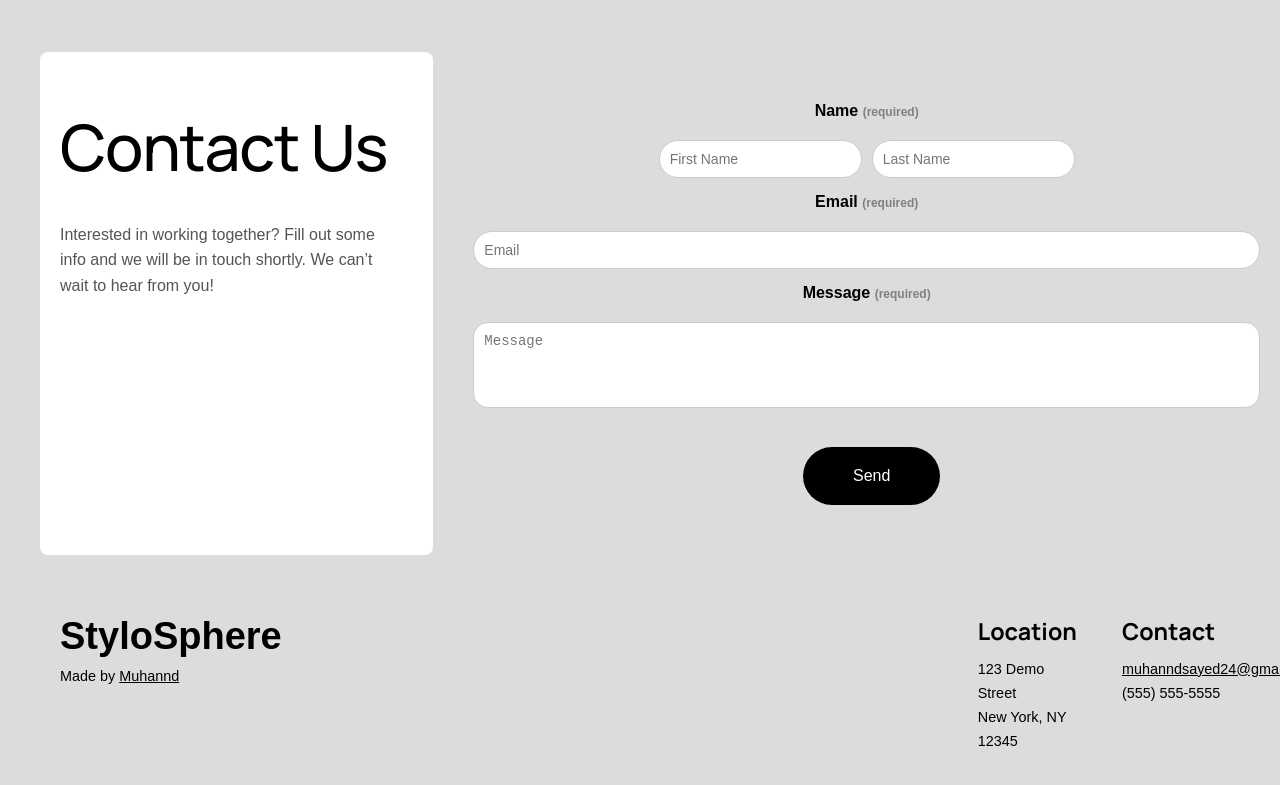
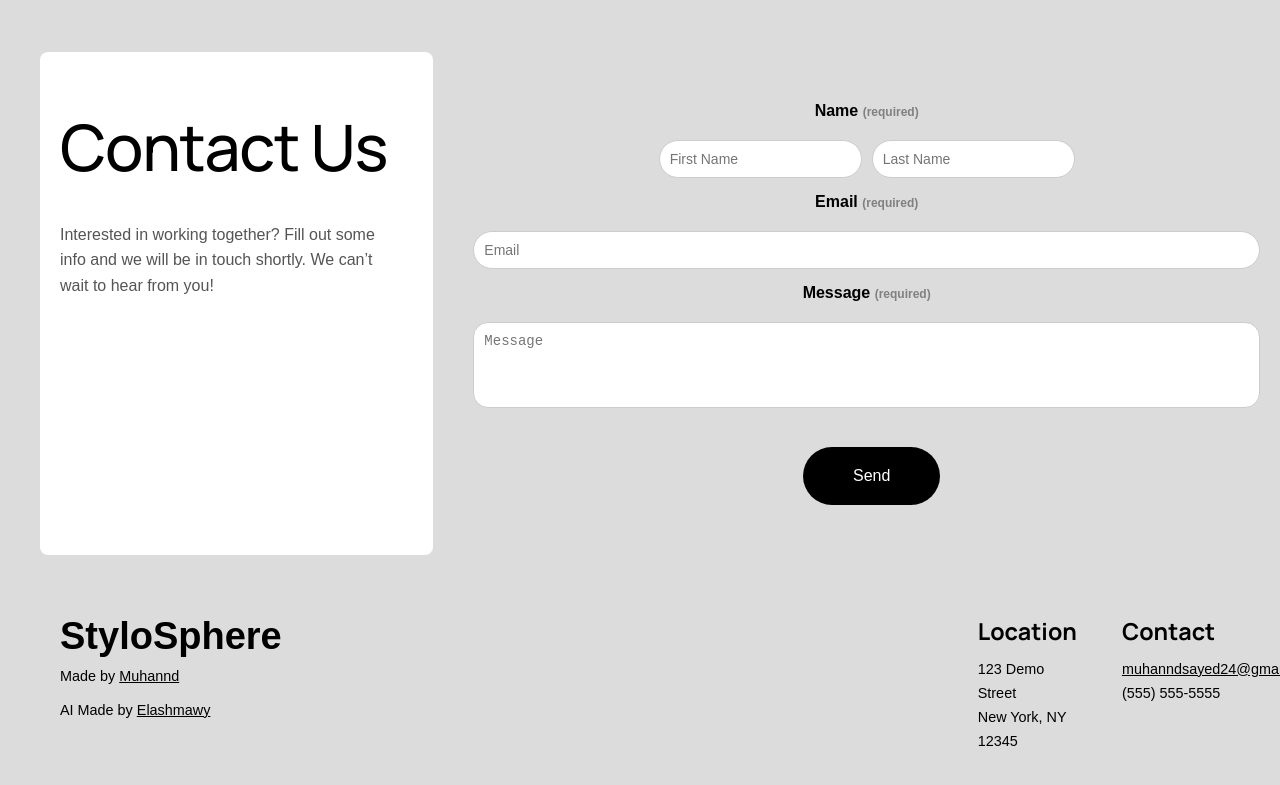
Before and after one commit to muhannd2004/stylosphere, a React (Vite) app in the folder frontend/: page / in a window 1280 px wide. Shown: the part 1604-2389 px from the top of the page. Built offline with nearby package versions, Linux system fonts and the light colour scheme.

Commit message:
Update MainPage.jsx

```diff
--- a/frontend/src/components/MainPage.jsx
+++ b/frontend/src/components/MainPage.jsx
@@ -115,6 +115,8 @@ function MainPage() {
                 <div className="footer-left">
                     <h2>StyloSphere</h2>
                     <p>Made by <a href="#">Muhannd</a></p>
+                    <br/>
+                    <p>AI Made by <a href="#">Elashmawy</a></p>
                 </div>
                 <div className="footer-right">
                     <div className="footer-section">
```
